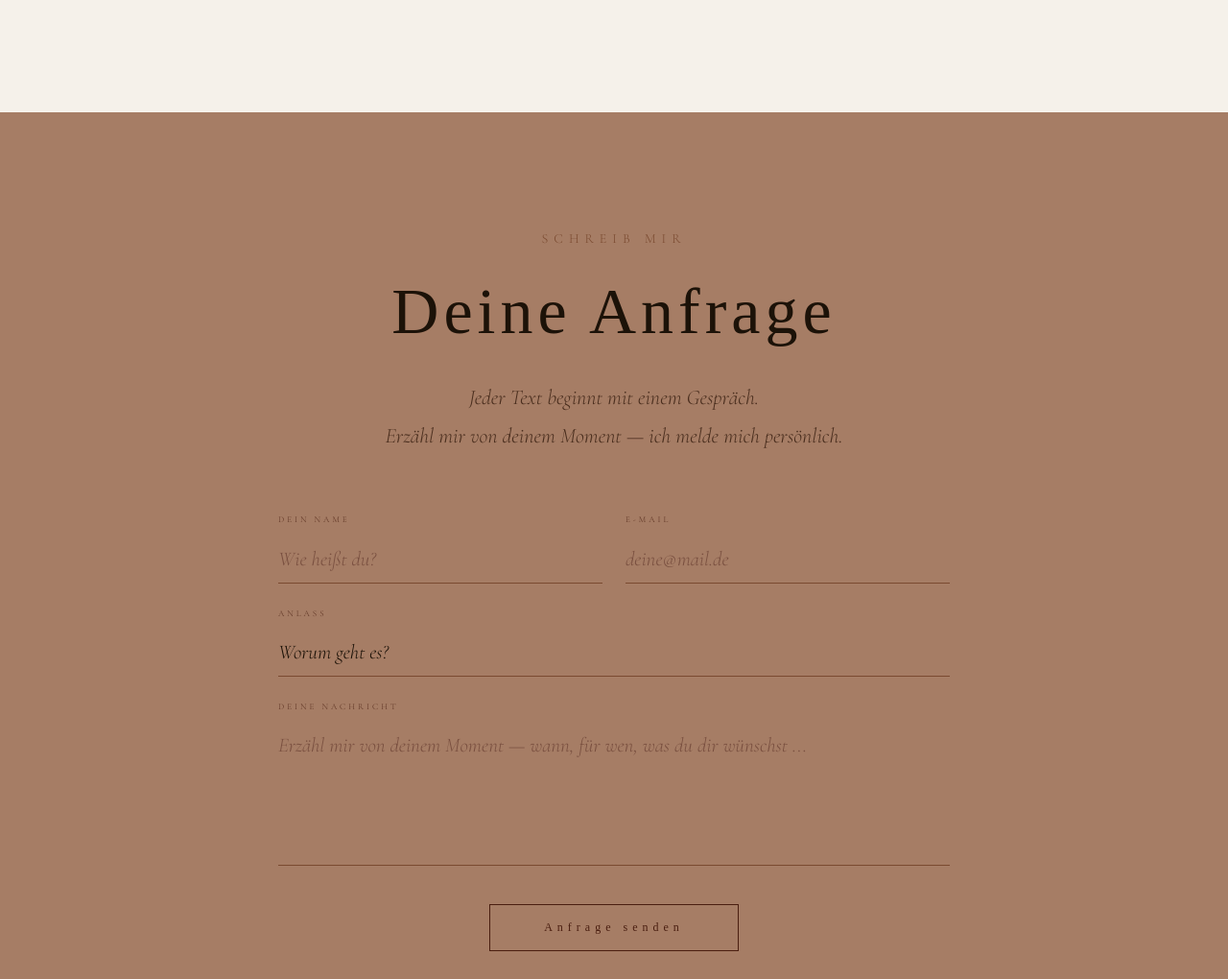
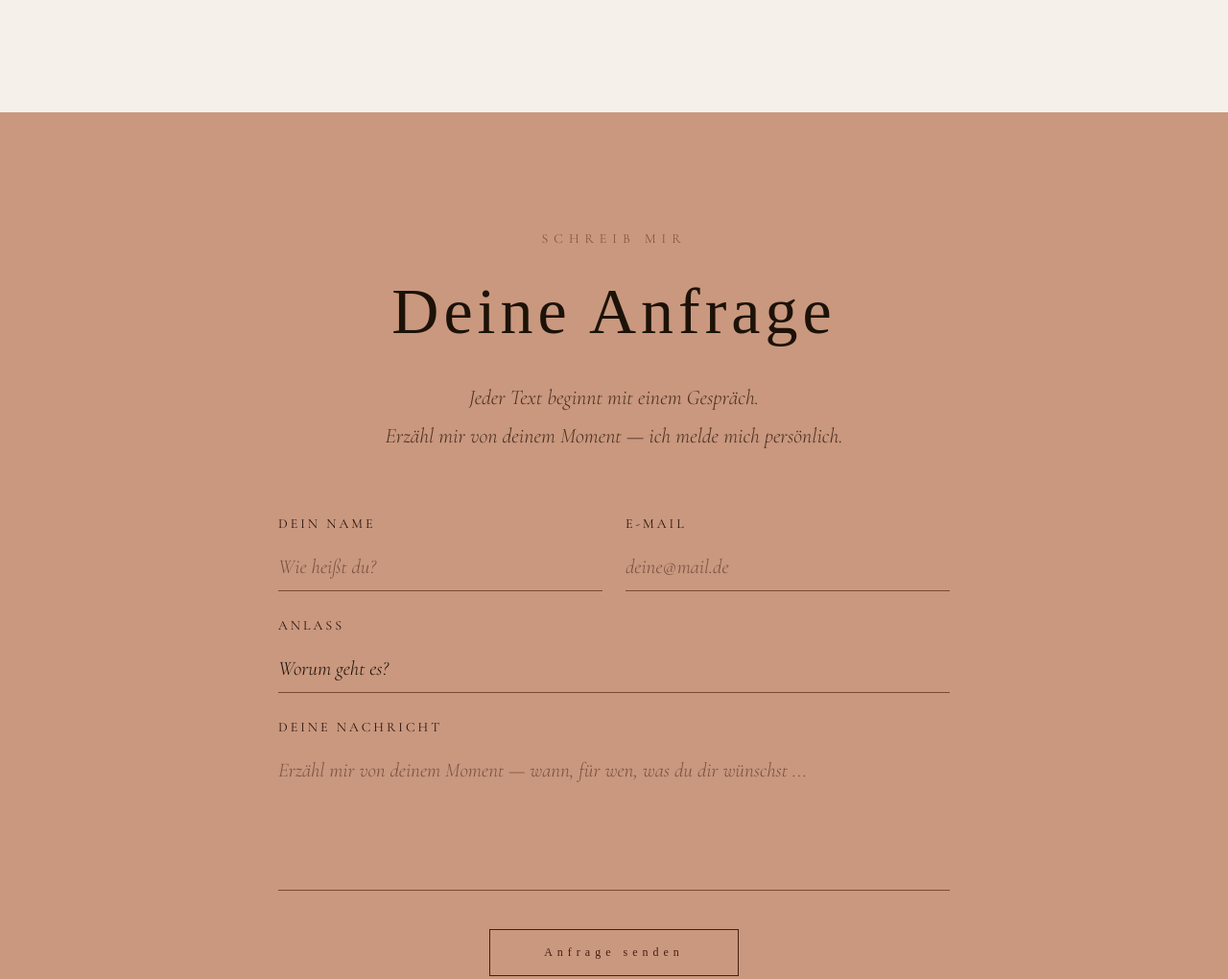
Before and after one commit to CKitsche/die-wortweberei, a plain HTML site: page index.html in a window 1280 px wide. Shown: the part 4414-5434 px from the top of the page at 96% size. Drawn offline with nearby package versions, Linux system fonts and the light colour scheme; a web font is replaced by a local one.

Commit message:
Update index.html

```diff
--- a/index.html
+++ b/index.html
@@ -430,7 +430,7 @@ section {
 
 /* ── KONTAKT ── */
 .contact-section {
-  background: #a67d65;
+  background: #c9987f;
   padding: 120px 40px;
 }
 
@@ -472,11 +472,11 @@ section {
 }
 
 .form-group label {
-  font-size: 9px;
+  font-size: 14px;
   letter-spacing: 3px;
   text-transform: uppercase;
-  color: #5a3020;
-  font-weight: 300;
+  color: #2a1008;
+  font-weight: 400;
 }
 
 .form-group input,
```
